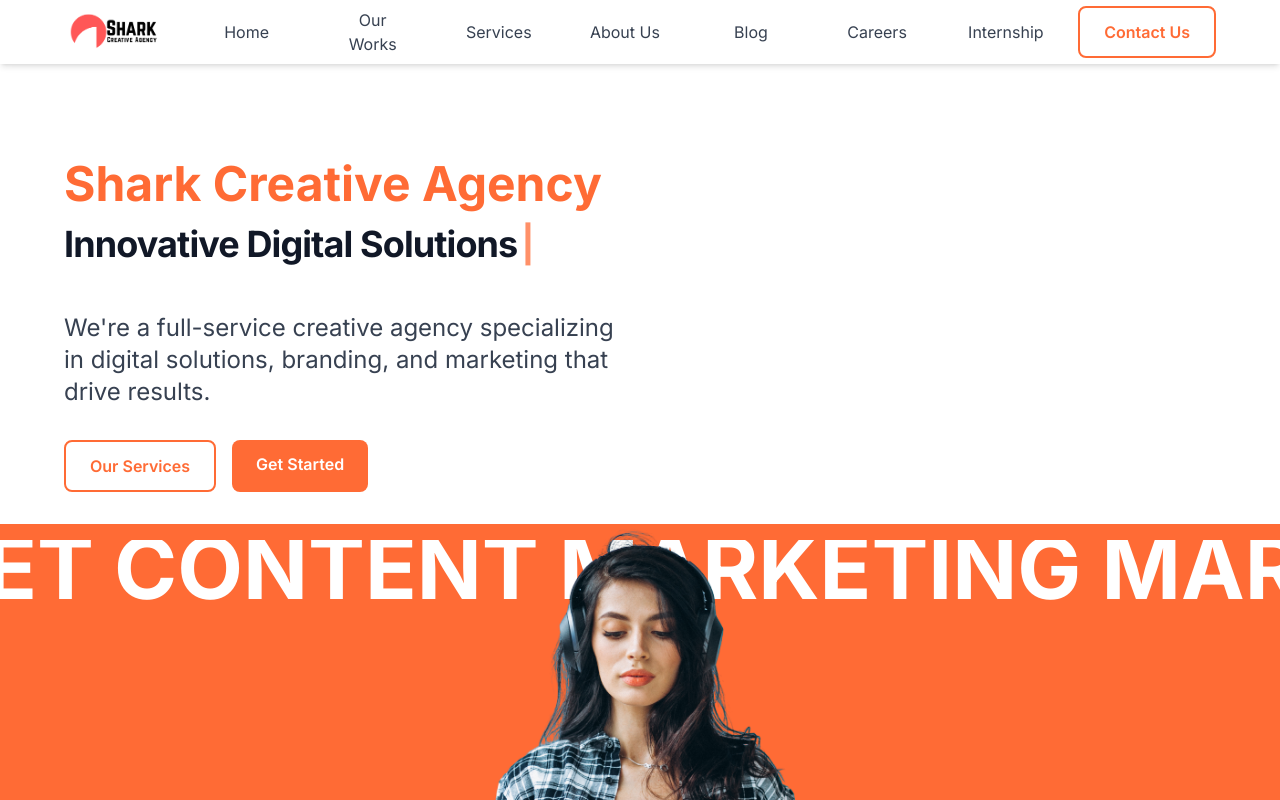
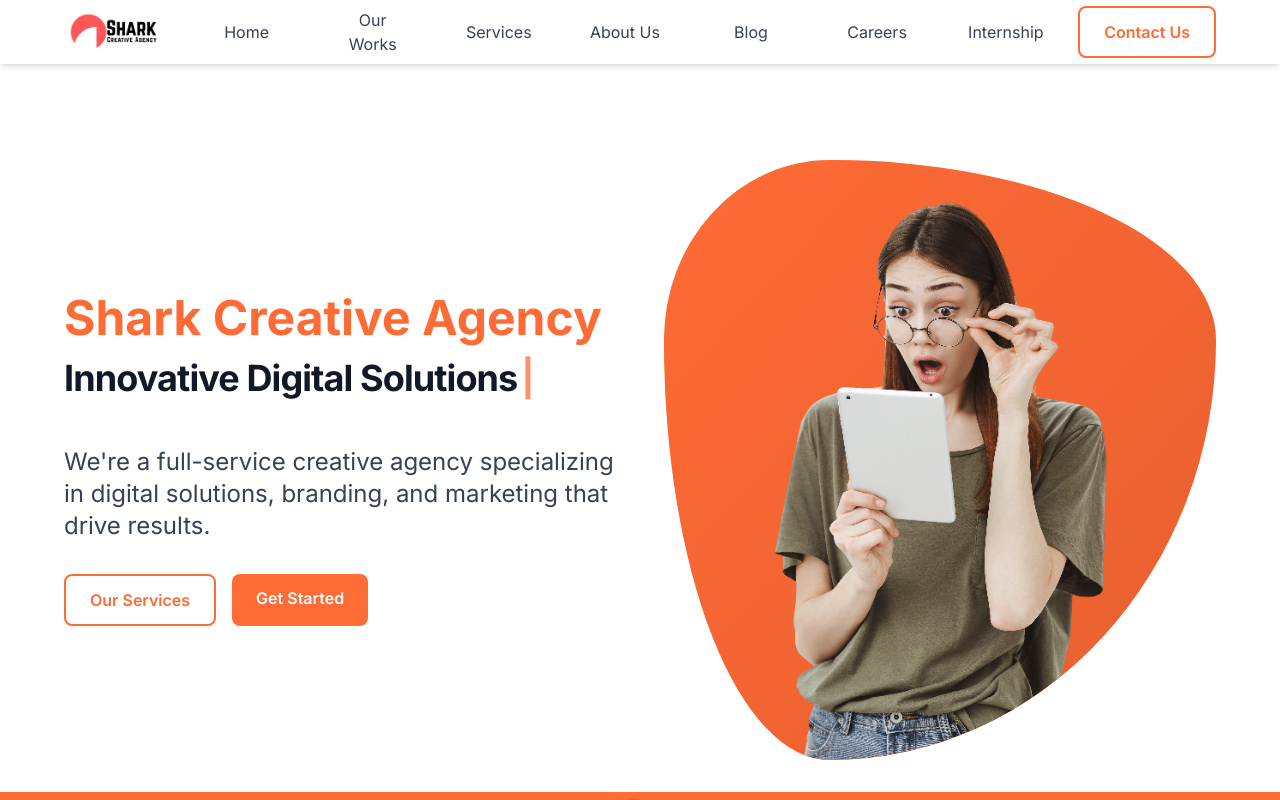
Before and after one commit to bala290498/shark-creative-agency, a Next.js app: page / in a window 1280 px wide. Shown: the top 800 px of the page. Built offline with nearby package versions, Linux system fonts and the light colour scheme.

Commit message:
Update hero image to fit exactly within blob container crop

```diff
--- a/app/page.tsx
+++ b/app/page.tsx
@@ -77,8 +77,56 @@
               </div>
             </div>
 
-            {/* Right Side - Blank */}
-            <div></div>
+            {/* Right Side - Blob Container with Hero Image */}
+            <div className="relative h-[500px] md:h-[600px] hidden md:block">
+              {/* Blob Container */}
+              <div className="absolute top-0 right-0 w-full h-full z-10">
+                <div
+                  className="w-full h-full relative blob-shape overflow-hidden"
+                  style={{
+                    background: 'linear-gradient(135deg, #ff6b35 0%, #ff8c5a 100%)',
+                  }}
+                >
+                  <div className="absolute inset-0 bg-gradient-to-br from-tiger-orange to-tiger-orange-600 opacity-90 blob-shape"></div>
+                  {/* Hero Image inside blob - clipped to blob shape */}
+                  <div className="absolute inset-0 blob-shape overflow-hidden">
+                    <Image
+                      src="/hero.png"
+                      alt="Hero"
+                      fill
+                      className="object-cover"
+                      priority
+                      sizes="(max-width: 768px) 100vw, 50vw"
+                    />
+                  </div>
+                </div>
+              </div>
+            </div>
+
+            {/* Mobile: Show blob with hero image */}
+            <div className="relative h-[400px] md:hidden">
+              <div className="relative w-full h-full rounded-lg">
+                <div
+                  className="w-full h-full relative blob-shape overflow-hidden"
+                  style={{
+                    background: 'linear-gradient(135deg, #ff6b35 0%, #ff8c5a 100%)',
+                  }}
+                >
+                  <div className="absolute inset-0 bg-gradient-to-br from-tiger-orange to-tiger-orange-600 opacity-90 blob-shape"></div>
+                  {/* Hero Image inside blob - clipped to blob shape */}
+                  <div className="absolute inset-0 blob-shape overflow-hidden">
+                    <Image
+                      src="/hero.png"
+                      alt="Hero"
+                      fill
+                      className="object-cover"
+                      priority
+                      sizes="100vw"
+                    />
+                  </div>
+                </div>
+              </div>
+            </div>
           </div>
         </div>
       </section>
```
Also changed, not shown: public/hero.png.
